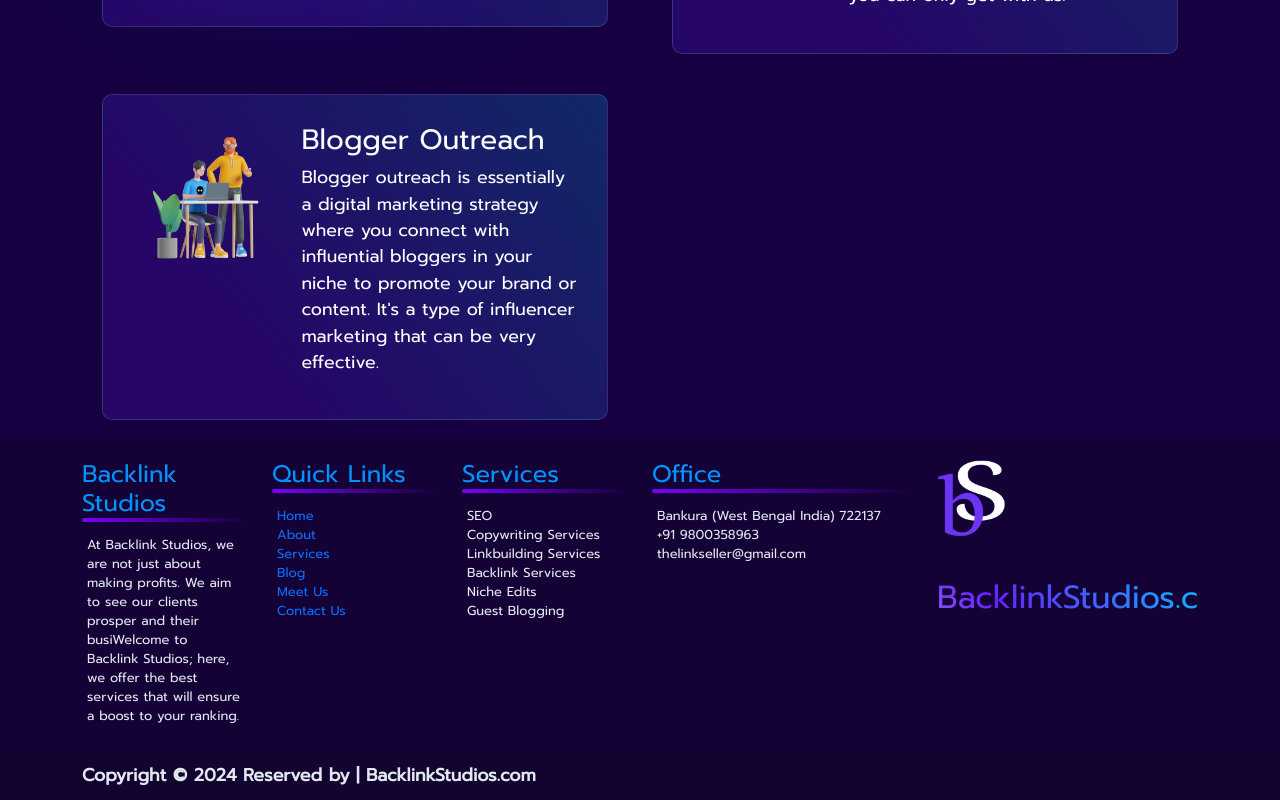
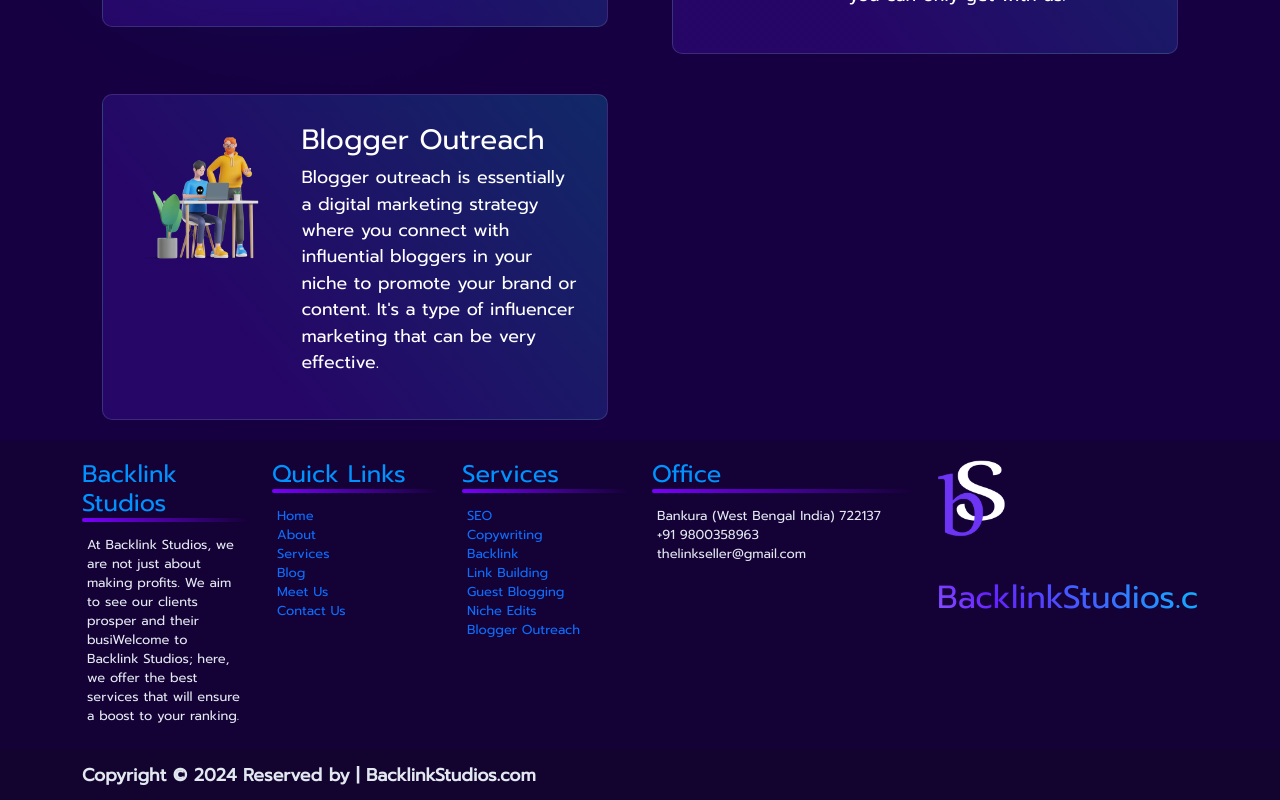
Before and after one commit to BackLinkStudios/backlinkstudios.github.io, a Next.js app: page / in a window 1280 px wide. Shown: the part 2192-2992 px from the top of the page. Built offline with nearby package versions, Linux system fonts and the light colour scheme.

Commit message:
breadcrumbs

```diff
--- a/src/app/about/page.tsx
+++ b/src/app/about/page.tsx
@@ -45,6 +45,7 @@
             <div className="container _._mt-10">
                 <h2 className="h2_text _._text-center _._text-wrap animate__animated animate__flipInX animate__slower">
                     <FcAbout style={{ display: "inline-block", marginTop: "-15px", marginRight: "5px" }} />
+                    About
                     <span className="gradient_text">Backlink Studios</span>
                 </h2>
             </div>
--- a/src/app/offered-services/layout.tsx
+++ b/src/app/offered-services/layout.tsx
@@ -4,7 +4,8 @@
 import { Container, Row } from "react-bootstrap";
 import { usePathname } from "next/navigation";
 import { Services } from "@/components/ServiceList";
-import { GoChevronRight } from "react-icons/go";
+import { GoChevronLeft } from "react-icons/go";
+import { FcHome, FcNext } from "react-icons/fc";
 
 const metadata: Metadata = {
     title: "Offered Services : BacklinkStudios.com",
@@ -27,14 +28,19 @@
             <Container className="_._mt-5">
                 <Row>
                     <center>
-                        <b>Services{!!service ? ` > ${service?.heading}` : ""}</b>
+                        <b className="_._whitespace-nowrap">
+                            <FcHome style={{ display: "inline-block", marginTop: "-2px", marginRight: "2px", marginLeft: "2px" }} /> Home
+                            <FcNext style={{ display: "inline-block", marginTop: "-2px", marginRight: "2px", marginLeft: "2px" }} />
+                            Services{!!service ? <FcNext style={{ display: "inline-block", marginTop: "-2px", marginRight: "2px", marginLeft: "2px" }} /> : ""}
+                            {service?.heading}
+                        </b>
                     </center>
                 </Row>
             </Container>
             {children}
             <center>
                 <Link href="/offered-services" type="button" className="_._p-4">
-                    Back to services
+                    <GoChevronLeft style={{ display: "inline-block", marginTop: "-2px", marginRight: "2px", marginLeft: "2px" }} /> Back to services
                 </Link>
             </center>
         </>
--- a/src/components/Footer/Footer.tsx
+++ b/src/components/Footer/Footer.tsx
@@ -1,6 +1,7 @@
 import { NavLinks } from "@/components/NavLinks";
 import Link from "next/link";
 import "./Footer.scss";
+import { Services } from "../ServiceList";
 
 export default function Footer() {
     return (
@@ -37,12 +38,15 @@
                                 <h4 className="fw-title">Services</h4>
                                 <div className="footer-link">
                                     <ul className="list-wrap">
-                                        <li>SEO</li>
-                                        <li>Copywriting Services</li>
-                                        <li>Linkbuilding Services</li>
-                                        <li>Backlink Services</li>
-                                        <li>Niche Edits</li>
-                                        <li>Guest Blogging</li>
+                                        {Services.map((service, i) => {
+                                            return (
+                                                <li key={i}>
+                                                    <Link href={`/offered-services/${service.link}`} className={`text-[#6721ff] hover:text-[#6721ff]`}>
+                                                        {service.heading}
+                                                    </Link>
+                                                </li>
+                                            );
+                                        })}
                                     </ul>
                                 </div>
                             </div>
```
